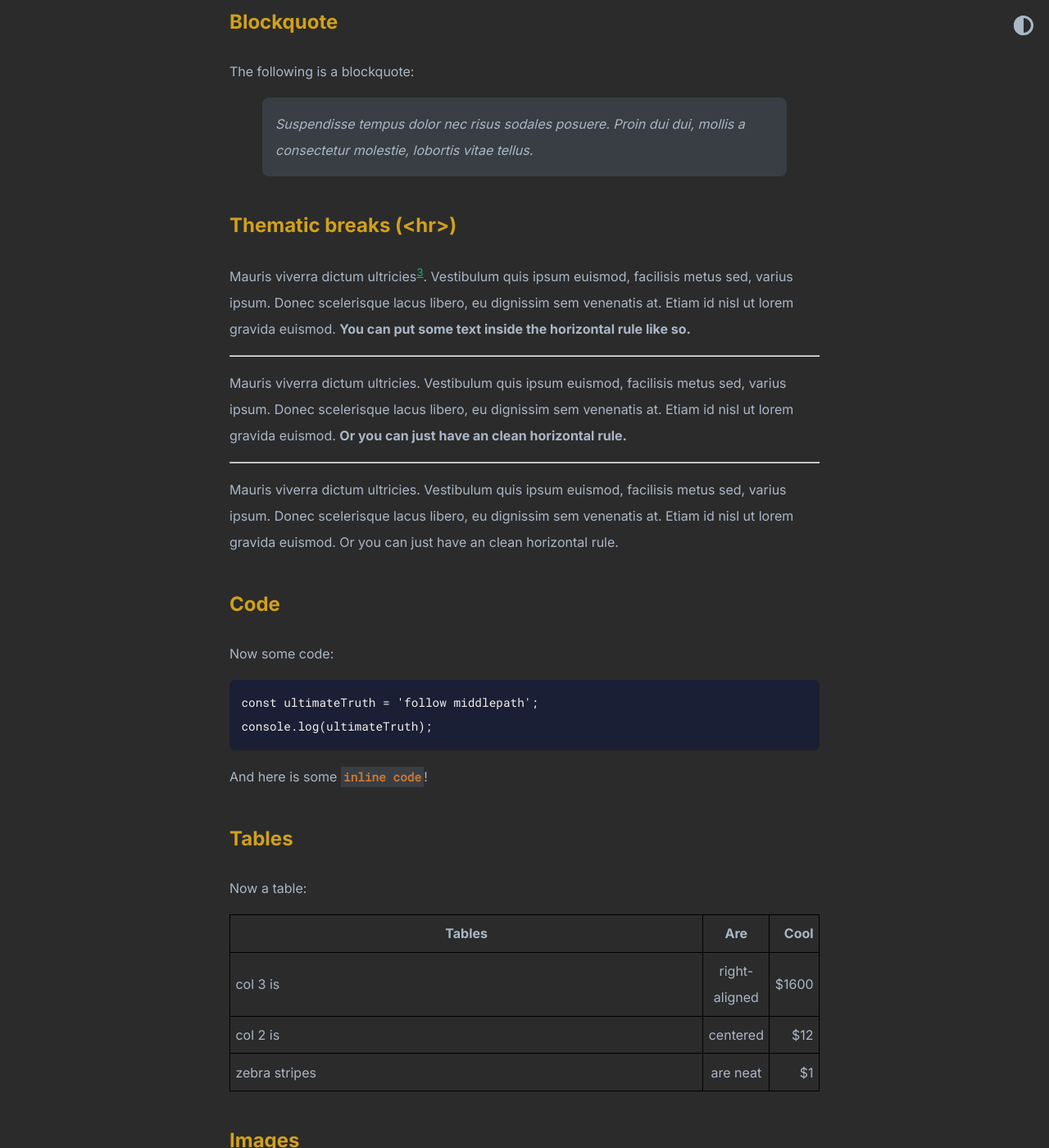
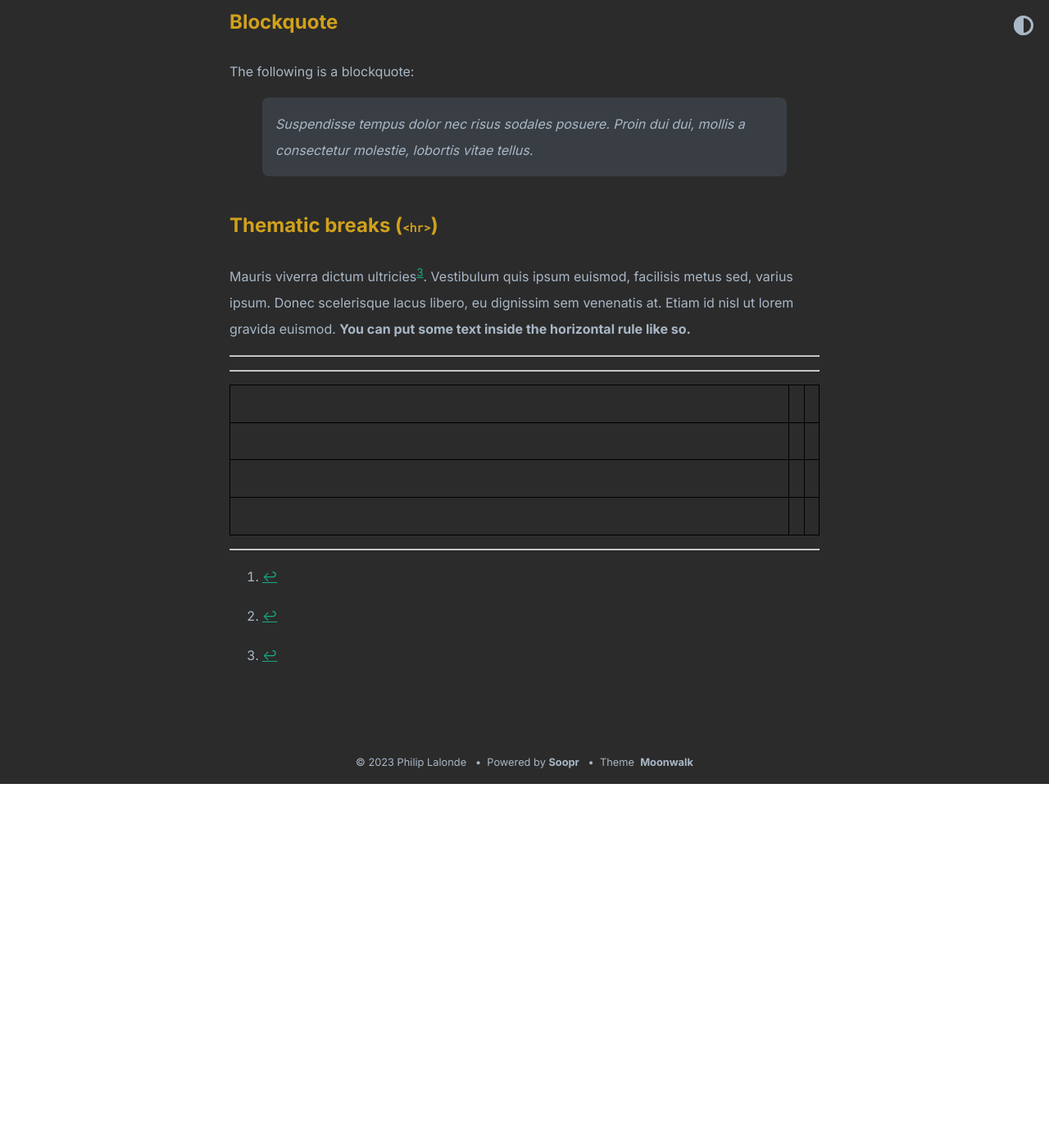
Before and after one commit to lalondeph/portfolio, a Jekyll site: the page built from _posts/2023-08-14-jade-rapids.md, in a window 1280 px wide and 1400 px high, scrolled down 1399 px. Shown: the whole window at 82% size. Built offline with Jekyll 4.4.1, drawn with Linux system fonts in a browser that asks for light colours; after the commit the page ends 2355 px from its top, so only the background shows below that; some of the changed text lies outside the part shown.

````diff
--- a/_config.yml
+++ b/_config.yml
@@ -2,11 +2,7 @@ title: Philip Lalonde
 author: Philip Lalonde
 url: https://www.philiplalonde.com # root address of the site
 description: > # description of the site (multiple lines allowed)
-  I left the lawn care industry in 2019 to pursue a career in IT. It has been a wild ride so far and I am excited to keep learning.
-  Graduating from St. Lawrence College in 2022 with an advanced diploma in computer programming and analysis gave me a strong foundation in the fundamentals of development.
-  I started work as a Junior Software Engineer at Elentra in 2021. After almost 2 years, I have worked across the stack and settled as a back end engineer.
-  I am also a Certified Scrum Master and have been acting in that role for several month. I love the challenge of group/process optimization and agile implementation and refinement.
-
+  Thank you for stopping by, this blog is a collection of thoughts about software engineering, mobile app development, UI/UX and graphic design.
 
 permalink: /:slug
 
--- a/_posts/2020-07-07-overview-post.md
+++ b/_posts/2023-08-14-jade-rapids.md
@@ -36,50 +40,23 @@ The following is a blockquote:
 
 > Suspendisse tempus dolor nec risus sodales posuere. Proin dui dui, mollis a consectetur molestie, lobortis vitae tellus.
 
-## Thematic breaks (<hr>)
+## Thematic breaks (`<hr>`)
 
 Mauris viverra dictum ultricies[^3]. Vestibulum quis ipsum euismod, facilisis metus sed, varius ipsum. Donec scelerisque lacus libero, eu dignissim sem venenatis at. Etiam id nisl ut lorem gravida euismod. **You can put some text inside the horizontal rule like so.**
 
 ---
-{: data-content="hr with text"}
-
-Mauris viverra dictum ultricies. Vestibulum quis ipsum euismod, facilisis metus sed, varius ipsum. Donec scelerisque lacus libero, eu dignissim sem venenatis at. Etiam id nisl ut lorem gravida euismod. **Or you can just have an clean horizontal rule.**
 
 ---
 
-Mauris viverra dictum ultricies. Vestibulum quis ipsum euismod, facilisis metus sed, varius ipsum. Donec scelerisque lacus libero, eu dignissim sem venenatis at. Etiam id nisl ut lorem gravida euismod. Or you can just have an clean horizontal rule.
-
-## Code
-
-Now some code:
-
-```
-const ultimateTruth = 'follow middlepath';
-console.log(ultimateTruth);
-```
-
-And here is some `inline code`!
-
-## Tables
-
-Now a table:
-
-| Tables        | Are           | Cool  |
-| ------------- |:-------------:| -----:|
-| col 3 is      | right-aligned | $1600 |
-| col 2 is      | centered      |   $12 |
-| zebra stripes | are neat      |    $1 |
-
-## Images
-
-![theme logo](http://www.abhinavsaxena.com/images/abhinav.jpeg)
-
-This is an image[^4]
+|  |  |  |
+| - | :-: | -: |
+|  |  |  |
+|  |  |  |
+|  |  |  |
 
 ---
-{: data-content="footnotes"}
 
-[^1]: this is a footnote. You should reach here if you click on the corresponding superscript number.
-[^2]: hey there, don't forget to read all the footnotes!
-[^3]: this is another footnote.
-[^4]: this is a very very long footnote to test if a very very long footnote brings some problems or not; hope that there are no problems but you know sometimes problems arise from nowhere.
+[^1]:
+[^2]:
+[^3]:
+[^4]:
````
Also changed, not shown: other parts of _posts/2023-08-14-jade-rapids.md (+7 -3 lines), _data/home.yml (+18 -11 lines), _posts/2023-08-14-backwords.md (added, +62 -0 lines), _posts/2023-08-14-pug-pad.md (added, +62 -0 lines), about.md (+2 -3 lines), _posts/2020-07-06-podcast-branding-project.md (renamed from _posts/2020-07-08-very-very-very-long-title-and-very-very-very-short-content.md), _posts/2020-07-08-deploy-to-ios.md (renamed from _posts/2020-07-08-language-tests.md), _posts/2020-07-09-improbable-escapes-freelance.md (renamed from _posts/2020-07-09-post-example-with-headings-and-toc.md), _posts/2021-01-08-flutter-performance-painter.md (renamed from _posts/2021-01-08-code.md), _posts/2023-08-14-jade-pug-website.md (renamed from _posts/2021-03-04-soopr.md).
